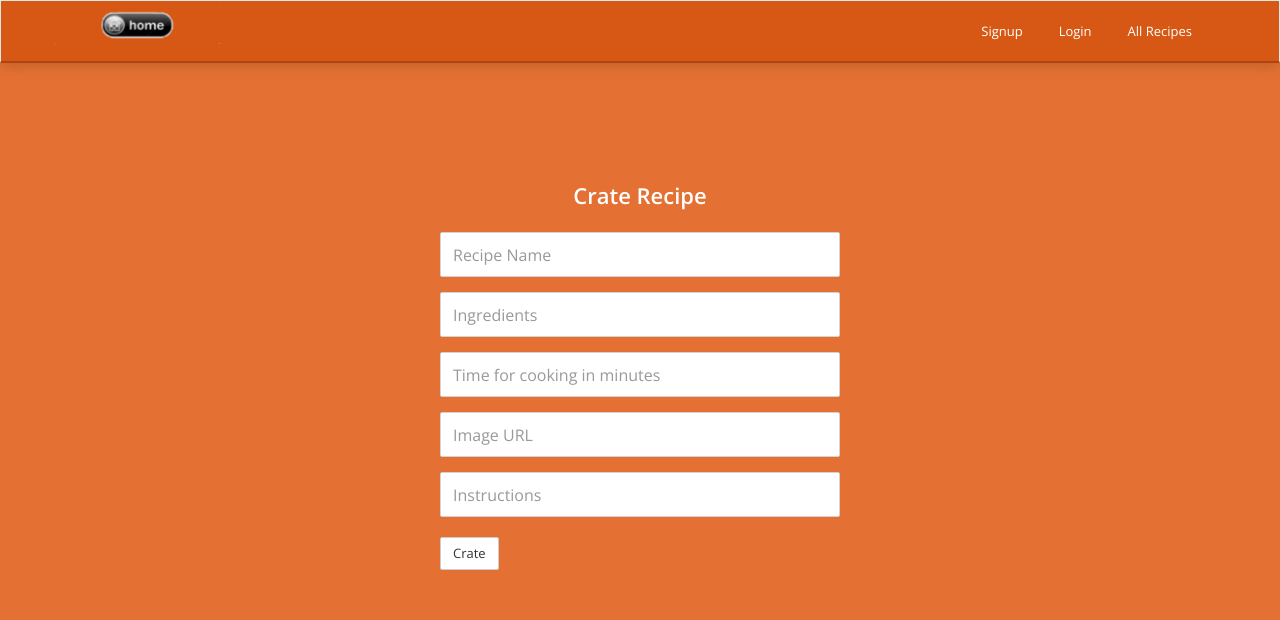
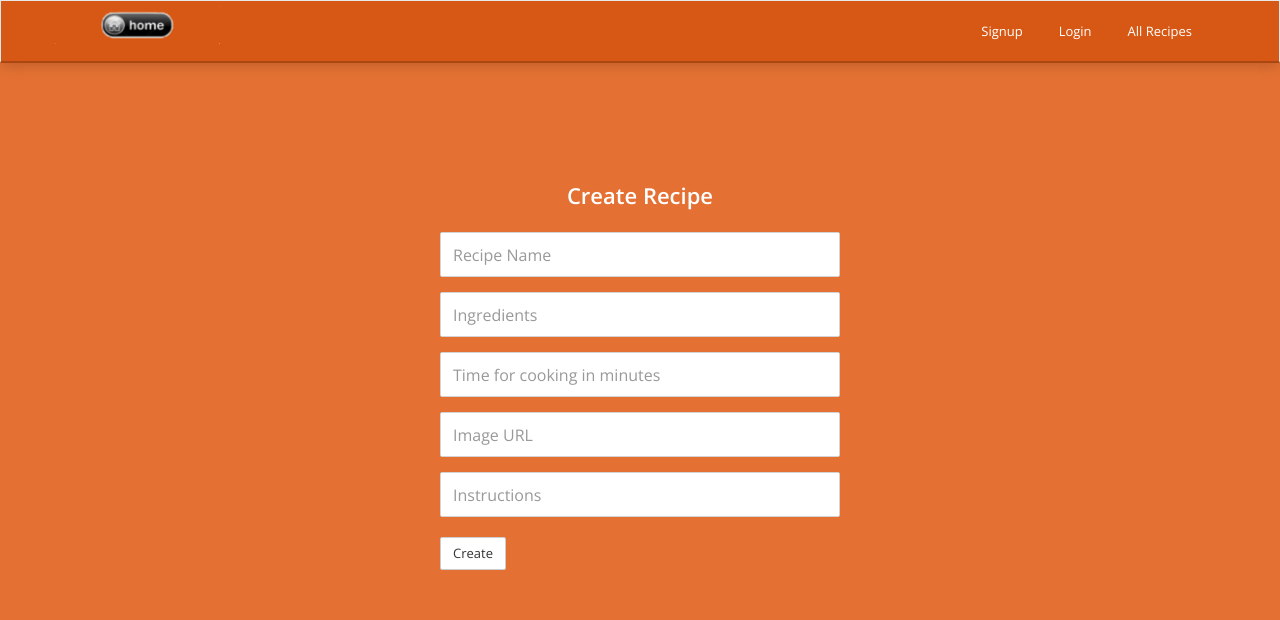
Before and after one commit to edvasilev94/CRA-Project, a React (Create React App) app: page /crate in a window 1280 px wide. Shown: the top 620 px of the page. Built offline with nearby package versions, Linux system fonts and the light colour scheme; the HTML template or start-up script is replaced by a standard one.

Commit message:
edit typos

```diff
--- a/public/css/style.css
+++ b/public/css/style.css
@@ -43,7 +43,7 @@ a:hover,a:active,a:focus {
 }
 
 hr{
-
+ color:black
 }
 
 :focus {
--- a/src/App.js
+++ b/src/App.js
@@ -7,7 +7,7 @@ import Header from "./components/Header/Header";
 import HomePage from './components/HomePage/HomePage';
 import Login from "./components/Login/Login";
 import Register from "./components/Register/Register";
-import CrateRecipe from './components/CrateRecipe/CrateRecipe'
+import CreateRecipe from './components/CreateRecipe/CreateRecipe'
 import AllRecipes from './components/AllRecipes/AllRecipes';
 import RecipeDetail from './components/RecipeDetail/RecipeDetail';
 import Logout from './components/Logout/Logout';
@@ -25,7 +25,7 @@ function App() {
           <Route path="/" element={<><Home /><HomePage /></>} />
           <Route path="/recipes" element={<AllRecipes />} />
           <Route path="/myrecipes" element={<MyRecipes />} />
-          <Route path="/crate" element={<CrateRecipe />} />
+          <Route path="/crate" element={<CreateRecipe />} />
           <Route path="/login" element={<Login />} />
           <Route path="/logout" element={<Logout />} />
           <Route path="/register" element={<Register />} />
--- a/src/components/CrateRecipe/CrateRecipe.js
+++ b/src/components/CreateRecipe/CreateRecipe.js
@@ -2,7 +2,7 @@ import { useAuthContext } from "../../contexts/AuthContext";
 import { useNavigate } from "react-router-dom";
 import * as recipeService from "../../services/recipesService"
 
-const CrateRecipe = () => {
+const CreateRecipe = () => {
 
 	const { user } = useAuthContext();
     const navigate = useNavigate();
@@ -37,7 +37,7 @@ const CrateRecipe = () => {
         <div className="banner">
 				<div className="container">
 					<div className="register-area">
-						<h3>Crate Recipe</h3>
+						<h3>Create Recipe</h3>
 						<form role="form" id="register-form" onSubmit={onSubmitHandler}>
 							<div className="form-group">
 								<input type="text" className="form-control" name="name" id="name" placeholder="Recipe Name" />
@@ -56,7 +56,7 @@ const CrateRecipe = () => {
 							<div className="form-group">
 								<input type="text" className="form-control" name="steps" id="steps" placeholder="Instructions" />
 							</div>
-							<button type="submit" className="btn btn-default">Crate</button>&nbsp;
+							<button type="submit" className="btn btn-default">Create</button>&nbsp;
 						</form>
 					</div>
 				</div>
@@ -66,4 +66,4 @@ const CrateRecipe = () => {
 
 };
 
-export default CrateRecipe;
+export default CreateRecipe;
--- a/src/components/Header/Header.js
+++ b/src/components/Header/Header.js
@@ -11,7 +11,7 @@ const Header = () => {
     let userNav = (
                          <ul className="nav navbar-nav navbar-right">
                             <li><Link to="/">Hello, {user.username}</Link></li>
-                            <li><Link to="/crate">Crate Recipe</Link></li>
+                            <li><Link to="/crate">Create Recipe</Link></li>
                             <li><Link to="/myrecipes">My Recipes</Link></li>
                             <li><Link to="/recipes">All Recipes</Link></li>
                             <li><Link to="/logout">Logout</Link></li>
--- a/src/components/RecipeCard/RecipeCard.js
+++ b/src/components/RecipeCard/RecipeCard.js
@@ -13,7 +13,7 @@ const RecipeCard = ({
 				<div className="row">
 					<div className="col-md-12 col-sm-12">
 						<div className="entry">
-							<img className="img-responsive" src={recipe.img} />
+							<img className="img-responsive" src={recipe.img} alt='Recipe'/>
 							<h3><Link to={`/recipe/details/${recipe._id}`}>{recipe.name}</Link></h3>
 							<span className="meta">
 								Time for cooking: {recipe.timetocook} mins
--- a/src/components/RecipeDetail/RecipeDetail.js
+++ b/src/components/RecipeDetail/RecipeDetail.js
@@ -71,7 +71,7 @@ const RecipeDetail = () => {
 					<div className="row">
 						<div className="col-md-6 col-sm-6">
 							<div className="entry">
-								<img className="img-responsive" src={recipe.img} alt="Blog" />
+								<img className="img-responsive" src={recipe.img} alt="Recipe" />
 								<h3>{recipe.name}</h3>
 
 							</div>
--- a/src/components/Register/Register.js
+++ b/src/components/Register/Register.js
@@ -1,4 +1,5 @@
 import { useNavigate } from 'react-router';
+import { useState } from 'react';
 
 import * as authService from '../../services/authService';
 import { useAuthContext } from '../../contexts/AuthContext';
@@ -7,6 +8,7 @@ const Register = () => {
 
 	const navigate = useNavigate();
     const { login } = useAuthContext();
+	const [passCheck, setPassCheck] = useState({errorMessage: null})
 
 	const onSubmitToHome = (e) => {
 		e.preventDefault();
@@ -16,13 +18,20 @@ const Register = () => {
 		let username = formData.get('username');
         let email = formData.get('email');
         let password = formData.get('password');
+        let rePassword = formData.get('repassword');
 
-		authService.register(username, email, password)
-            .then(userData => {
-                login(userData);
 
-                navigate('/');
-            });
+
+		if(passCheck.errorMessage === null){
+			authService.register(username, email, password)
+			.then(userData => {
+				login(userData);
+
+					navigate('/');
+				});
+		}
+
+
 	}
 
     return (
@@ -45,6 +54,9 @@ const Register = () => {
 							<div className="form-group">
 								<input type="password" className="form-control" name="repassword" id="repassword" placeholder="Re-Password" />
 							</div>
+							<div className="form-group">
+								{passCheck.errorMessage}
+							</div>
 							<button type="submit" className="btn btn-default">SignUp</button>&nbsp;
 						</form>
 					</div>
```
Also changed, not shown: 1 other file (tests, documents, lock files or other folders).
